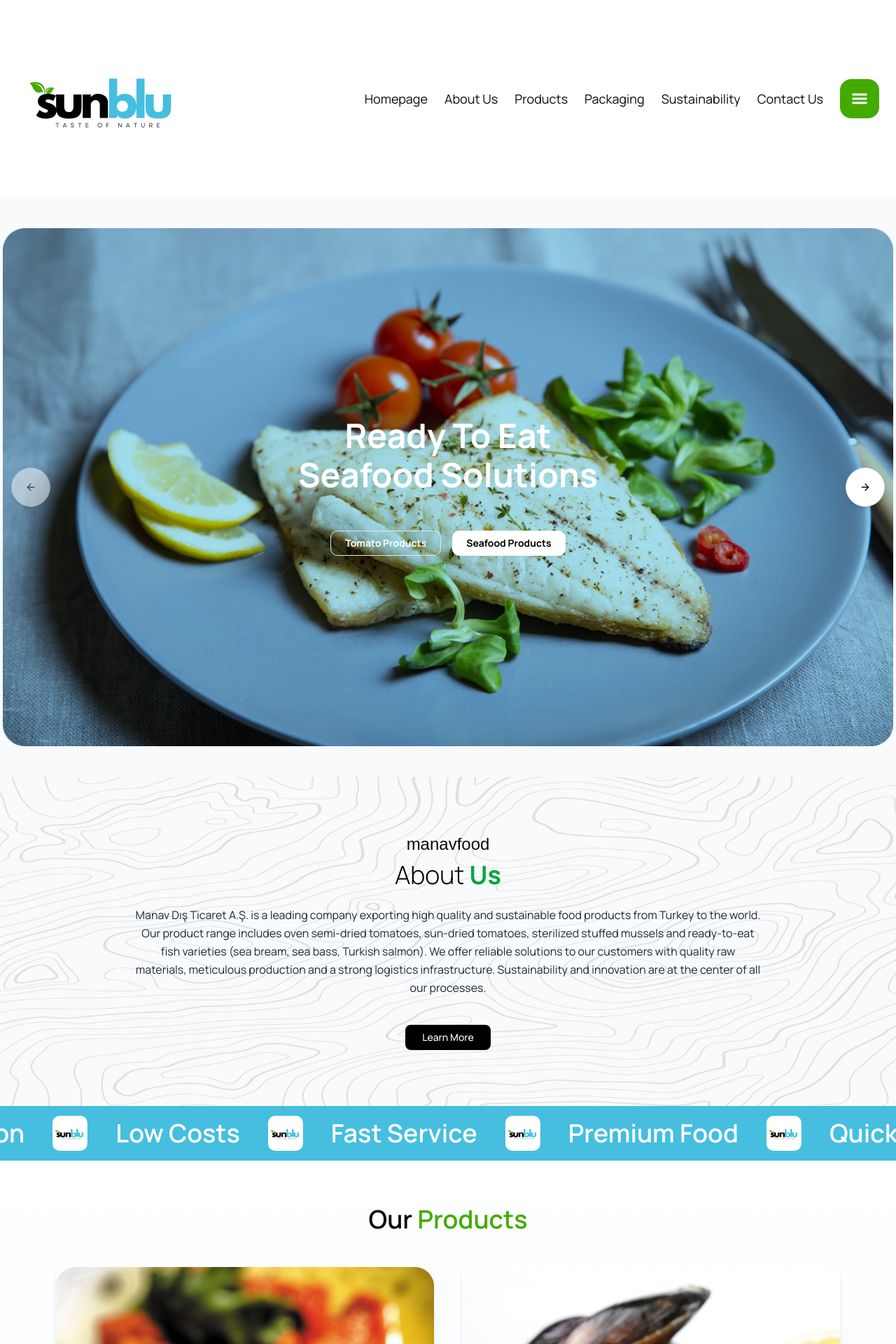
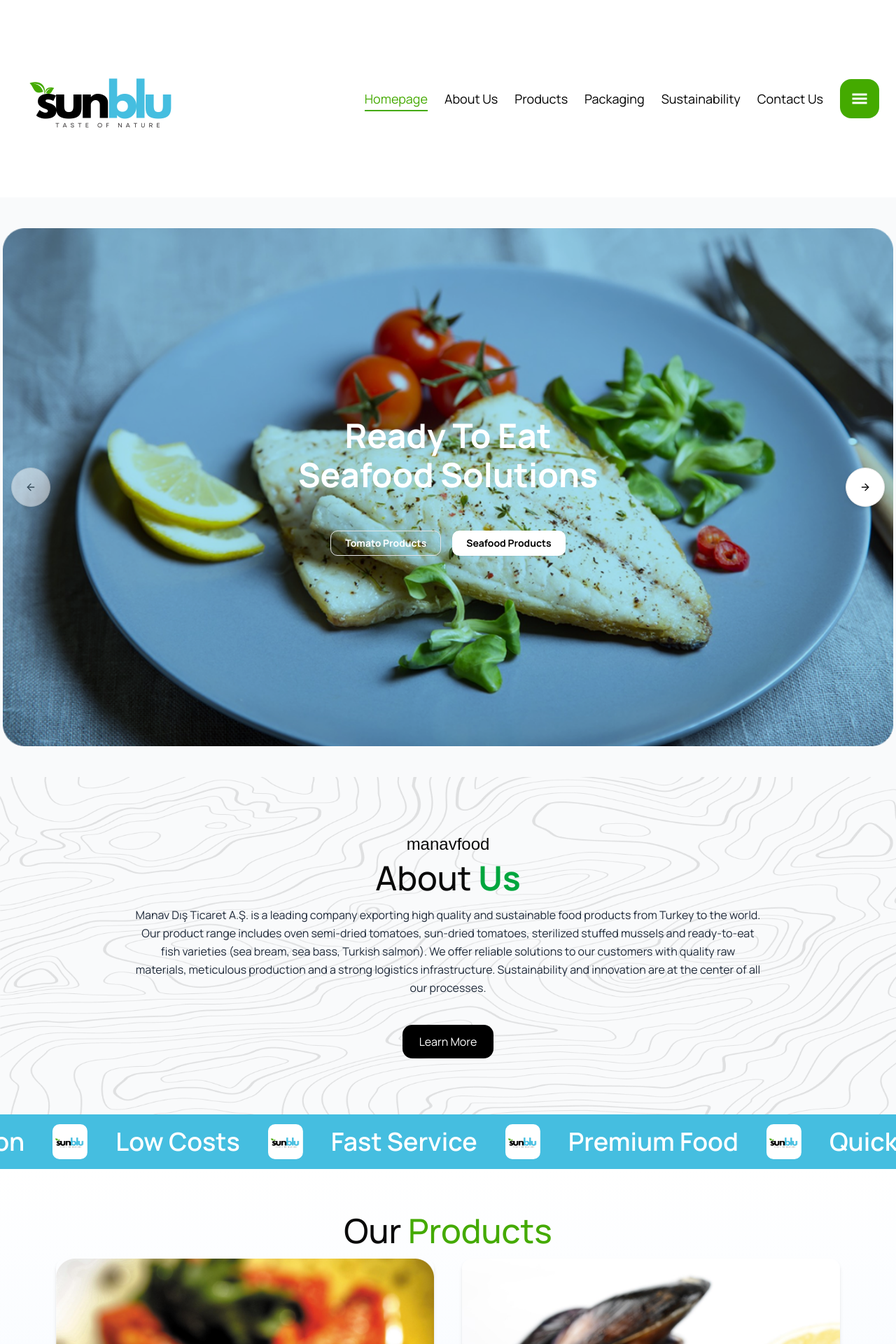
Before and after one commit to mfurkanyener/manavfood, a Next.js app: page /homepage in a window 1280 px wide. Shown: the top 1920 px of the page at 70% size. Built offline with nearby package versions, Linux system fonts and the light colour scheme; a web font is replaced by a local one.

Commit message:
Edited Contact form added validation. topografivektor name changed.

```diff
--- a/src/components/AboutBanner.js
+++ b/src/components/AboutBanner.js
@@ -1,6 +1,5 @@
 import React from "react";
 import Image from "next/image";
-import { Button } from "@/components/ui/button";
 import { Imprima } from "next/font/google";
 import Link from "next/link";
 
@@ -16,7 +15,7 @@ const About = () => {
             {/* Background image */}
             <Image
                 className="absolute inset-0 w-full h-full object-cover"
-                src="/images/topografivektor.png"
+                src="/images/tpbg.png"
                 alt="topografivektor"
                 width={3209}
                 height={50}
@@ -26,7 +25,7 @@ const About = () => {
             {/* Overlay content */}
             <div className="relative z-10 max-w-4xl mx-auto text-center">
                 <h1 className={`${imprima.className} text-xl md:text-2xl mb-2`}>manavfood</h1>
-                <h2 className="text-2xl md:text-4xl font-light text-black mb-6">
+                <h2 className="text-4xl md:text-5xl font-medium mb-4">
                     About <span className="text-green-600 font-bold">Us</span>
                 </h2>
                 <p className="text-sm md:text-base text-gray-800 leading-relaxed mb-10">
@@ -39,10 +38,11 @@ const About = () => {
                     infrastructure. Sustainability and innovation are at the center of all
                     our processes.
                 </p>
-                <Link href="/about">
-                    <Button className="bg-black text-white px-6 py-3 text-sm rounded-md hover:bg-gray-800">
-                        Learn More
-                    </Button>
+                <Link
+                    href="/about"
+                    className="inline-block bg-black text-white px-6 py-3 rounded-xl text-md hover:bg-gray-900 transition"
+                >
+                    Learn More
                 </Link>
             </div>
         </div>
--- a/src/components/ProductSection.js
+++ b/src/components/ProductSection.js
@@ -9,7 +9,7 @@ const ProductsSection = () => {
 
             <div className="relative z-10 max-w-6xl mx-auto px-4">
                 {/* Başlık */}
-                <h2 className="text-3xl md:text-4xl font-semibold text-center mb-12">
+                <h2 className="text-4xl md:text-5xl font-medium mb-4 text-center">
                     Our <span className="text-[rgb(var(--color-green))]">Products</span>
                 </h2>
 
@@ -58,7 +58,7 @@ const ProductsSection = () => {
                 <p className="text-center text-xl md:text-2xl font-medium leading-relaxed">
                     How about <span className="text-[rgb(var(--color-green))] font-semibold">discovering</span> the
                     products<br/>
-                    we’ve carefully selected just for you?
+                    we’ve carefully selected just for you
                 </p>
             </div>
         </section>
--- a/src/components/navbar/Navbar.js
+++ b/src/components/navbar/Navbar.js
@@ -1,7 +1,7 @@
-import Link from 'next/link';
-import { usePathname } from 'next/navigation';
+import Link from "next/link";
+import { usePathname } from "next/navigation";
 import { GiHamburgerMenu } from "react-icons/gi";
-import Image from 'next/image';
+import Image from "next/image";
 
 const navLinks = [
     { name: "Homepage", href: "/homepage" },
@@ -12,21 +12,17 @@ const navLinks = [
     { name: "Contact Us", href: "/contact" },
 ];
 
-
 const Navbar = () => {
     const pathname = usePathname();
+    const isContactPage = pathname === "/contact";
+    const isMenuPage = pathname === "/menu";
 
-    const isContactPage = pathname === "/contact";
-    const isMenuPage = pathname === "/menu"; // 🔸 yeni kontrol
-    if (isMenuPage) return null; // 🔸 menu sayfasında navbar'ı gösterme
-
-
+    if (isMenuPage) return null;
 
     return (
         <nav className="w-full max-w-7xl mx-auto flex items-center justify-between px-4 sm:px-6 py-4">
             {/* Logo */}
-            <div
-                className="relative w-[100px] h-[100px] sm:w-[150px] sm:h-[150px] md:w-[200px] md:h-[200px] lg:w-[250px] lg:h-[250px]">
+            <div className="relative w-[100px] h-[100px] sm:w-[150px] sm:h-[150px] md:w-[200px] md:h-[200px] lg:w-[250px] lg:h-[250px]">
                 <Link href="/homepage">
                     <Image
                         className={`logo ${isContactPage ? "rounded-[16px]" : ""} object-contain`}
@@ -39,22 +35,44 @@ const Navbar = () => {
 
             {/* Menü Öğeleri */}
             <div className="flex items-center gap-6">
-                {navLinks.map((link) => (
+                {navLinks.map((link) => {
+                    const isActive = pathname === link.href;
+
+                    return (
                         <Link
                             key={link.name}
                             href={link.href}
-                        className="hidden lg:flex text-lg hover:text-gray-400"
+                            className={`hidden lg:flex relative text-lg transition-colors duration-200
+                ${
+                                isActive
+                                    ? isContactPage
+                                        ? "text-white"
+                                        : "text-[#44AA00]"
+                                    : isContactPage
+                                        ? "text-black hover:text-white"
+                                        : "text-black hover:text-[#44AA00]"
+                            }`}
+                        >
+              <span
+                  className={`relative after:content-[''] after:absolute after:left-0 after:-bottom-1 after:h-[2px] after:transition-all after:duration-300 ${
+                      isActive
+                          ? isContactPage
+                              ? "after:w-full after:bg-white"
+                              : "after:w-full after:bg-[#44AA00]"
+                          : "after:w-0 after:bg-[#44AA00] hover:after:w-full"
+                  }`}
               >
                 {link.name}
+              </span>
                         </Link>
-                ))}
+                    );
+                })}
 
+                {/* Hamburger Menü Butonu */}
                 <Link href="/menu">
-                    <div
-                        className="bg-[#44AA00] p-2 sm:p-3 md:p-4 rounded-[12px] sm:rounded-[16px] cursor-pointer w-[40px] h-[40px] sm:w-[48px] sm:h-[48px] md:w-[56px] md:h-[56px] flex items-center justify-center"
-                    >
+                    <div className="bg-[#44AA00] p-2 sm:p-3 md:p-4 rounded-[12px] sm:rounded-[16px] cursor-pointer w-[40px] h-[40px] sm:w-[48px] sm:h-[48px] md:w-[56px] md:h-[56px] flex items-center justify-center">
                         <GiHamburgerMenu
-                            size={20} // veya responsive olarak dinamik
+                            size={20}
                             className="text-white w-[20px] h-[20px] sm:w-[24px] sm:h-[24px] md:w-[28px] md:h-[28px]"
                         />
                     </div>
--- a/src/pages/about.js
+++ b/src/pages/about.js
@@ -17,7 +17,7 @@ const About = () => (
 
                 <div className="absolute inset-0 -z-20">
                     <Image
-                        src="/images/topografivektor.png"
+                        src="/images/tpbg.png"
                         alt="topographic background"
                         fill
                         className="object-cover"
--- a/src/pages/contact.js
+++ b/src/pages/contact.js
@@ -12,12 +12,27 @@ import Link from "next/link";
 
 export default function ContactPage() {
     const [accepted, setAccepted] = useState(false);
+    const [isSubmitting, setIsSubmitting] = useState(false);
     const formRef = useRef();
 
     const handleSubmit = (e) => {
         e.preventDefault();
 
-        emailjs.sendForm(
+        const form = formRef.current;
+        const email = form.email.value.trim();
+        const fullName = form.fullName.value.trim();
+        const message = form.message.value.trim();
+
+        const emailRegex = /^[^\s@]+@[^\s@]+\.[^\s@]+$/;
+        if (!fullName || !message || !emailRegex.test(email)) {
+            alert("Please fill in all required fields with valid data.");
+            return;
+        }
+
+        setIsSubmitting(true);
+
+        emailjs
+            .sendForm(
                 'service_d3fyw4n',
                 'template_yh0uwcn',
                 formRef.current,
@@ -25,11 +40,14 @@ export default function ContactPage() {
             )
             .then(() => {
                 alert("Message sent successfully!");
-                formRef.current.reset(); // Formu sıfırla
+                form.reset();
                 setAccepted(false);
             })
             .catch(() => {
                 alert("Failed to send message.");
+            })
+            .finally(() => {
+                setIsSubmitting(false);
             });
     };
 
@@ -47,8 +65,8 @@ export default function ContactPage() {
             </div>
 
             {/* Heading */}
-            <div className="max-w-7xl mx-auto px-6 pt-20 pb-8 text-white">
-                <h2 className="text-4xl font-bold max-w-md leading-snug">
+            <div className="relative z-20 max-w-7xl mx-auto px-4 sm:px-6 pt-20 pb-8">
+                <h2 className="text-3xl sm:text-4xl md:text-5xl font-bold max-w-md leading-snug text-white drop-shadow-lg">
                     We are here to help you find the perfect product to suit your needs.
                 </h2>
             </div>
@@ -62,14 +80,14 @@ export default function ContactPage() {
                 >
                     <div className="space-y-4">
                         <div className="grid grid-cols-1 md:grid-cols-2 gap-4">
-                            <Input name="fullName" placeholder="Full Name" required />
-                            <Input name="email" type="email" placeholder="Email" required />
+                            <Input name="fullName" placeholder="Full Name" required/>
+                            <Input name="email" type="email" placeholder="Email" required/>
                         </div>
                         <div className="grid grid-cols-1 md:grid-cols-2 gap-4">
-                            <Input name="telephone" placeholder="Telephone" />
-                            <Input name="subject" placeholder="Subject" />
+                            <Input name="telephone" placeholder="Telephone"/>
+                            <Input name="subject" placeholder="Subject"/>
                         </div>
-                        <Textarea name="message" placeholder="Message" className="h-32" required />
+                        <Textarea name="message" placeholder="Message" className="h-32" required/>
 
                         <div className="flex items-center space-x-2">
                             <Checkbox
@@ -87,10 +105,20 @@ export default function ContactPage() {
 
                         <Button
                             type="submit"
-                            disabled={!accepted}
-                            className="bg-sky-400 text-white mt-2"
+                            disabled={!accepted || isSubmitting}
+                            className={`bg-sky-400 text-white mt-2 transition-all ${
+                                isSubmitting ? "opacity-60 cursor-not-allowed" : ""
+                            }`}
                         >
-                            Submit
+                            {isSubmitting ? (
+                                <div className="flex items-center gap-2">
+                                    <span
+                                        className="animate-spin w-4 h-4 border-2 border-white border-t-transparent rounded-full"></span>
+                                    Sending...
+                                </div>
+                            ) : (
+                                "Submit"
+                            )}
                         </Button>
                     </div>
                 </form>
@@ -99,26 +127,23 @@ export default function ContactPage() {
                 <div className="flex flex-col md:flex-row items-center justify-center gap-6 pt-6">
                     {/* Address Card */}
                     <div
-                                className="bg-white rounded-[48px] shadow-xl w-[210px] h-[210px] p-4 grid grid-rows-[48px_32px_1fr] items-center text-center"
-                            >
+                        className="bg-white rounded-[48px] shadow-xl w-[260px] h-[260px] p-4 grid grid-rows-[48px_32px_1fr] items-center text-center">
                         <FaMapMarkerAlt className="text-[#45BEE0] w-8 h-8 mx-auto"/>
                         <p className="font-bold text-base">ADDRESS</p>
-                                <p className="max-w-[210px] text-center text-sm leading-snug">
+                        <p className="mt-5 max-w-[260px] text-center text-sm leading-snug">MANAVFOOD DIŞ TİCARET
+                            A.Ş.</p>
+                        <p className="max-w-[260px] text-center text-sm leading-snug">
                             Adalet Mah. Manas Bul. No: 12/2 Center Office Bayraklı IZMIR TURKEY
                         </p>
                     </div>
 
                     {/* Email Card */}
                     <div
-                                className="bg-white rounded-[48px] shadow-xl w-[210px] h-[210px] p-4 grid grid-rows-[48px_32px_1fr] items-center text-center"
-                            >
+                        className="bg-white rounded-[48px] shadow-xl w-[260px] h-[260px] p-4 grid grid-rows-[48px_32px_1fr] items-center text-center">
                         <HiOutlineMail className="text-[#45BEE0] w-8 h-8 mx-auto"/>
                         <p className="font-bold text-base">EMAIL</p>
-                                <p className="mt-5 max-w-[210px] text-center text-sm leading-snug">MANAVFOOD DIŞ TİCARET A.Ş.</p>
-                                <a
-                                    href="mailto:feray@manavfood.com"
-                                    className="mb-5 text-sm text-[#333] underline hover:text-[#45BEE0] transition"
-                                >
+                        <a href="mailto:feray@manavfood.com"
+                           className="max-w-[260px] -mt-11 text-center text-sm leading-snug">
                             feray@manavfood.com
                         </a>
                     </div>
--- a/src/pages/fishProducts.js
+++ b/src/pages/fishProducts.js
@@ -18,7 +18,7 @@ const FishProducts = () => {
                 {/* Topographic background */}
                 <div className="absolute inset-0 -z-20">
                     <Image
-                        src="/images/topografivektor.png"
+                        src="/images/tpbg.png"
                         alt="topographic background"
                         fill
                         className="object-cover"
--- a/src/pages/packaging.js
+++ b/src/pages/packaging.js
@@ -19,7 +19,7 @@ const Packaging = () => {
                     {/* Topografik Arkaplan */}
                     <div className="absolute inset-0 -z-20">
                         <Image
-                            src="/images/topografivektor.png"
+                            src="/images/tpbg.png"
                             alt="topographic background"
                             fill
                             className="object-cover"
--- a/src/pages/sustainability.js
+++ b/src/pages/sustainability.js
@@ -17,7 +17,7 @@ const Sustainability = () => {
             <section className="relative">
                 <div className="absolute inset-0 -z-20">
                     <Image
-                        src="/images/topografivektor.png"
+                        src="/images/tpbg.png"
                         alt="topographic background"
                         fill
                         className="object-cover"
--- a/src/pages/tomatoProducts.js
+++ b/src/pages/tomatoProducts.js
@@ -8,7 +8,7 @@ export default function TomatoProducts() {
                 {/* Topografik Arkaplan */}
                 <div className="absolute inset-0 -z-20">
                     <Image
-                        src="/images/topografivektor.png"
+                        src="/images/tpbg.png"
                         alt="topographic background"
                         fill
                         className="object-cover"
```
Also changed, not shown: public/images/tpBg.png (renamed from public/images/topografivektor.png). Lines whose indentation alone changed are shown as unchanged.
